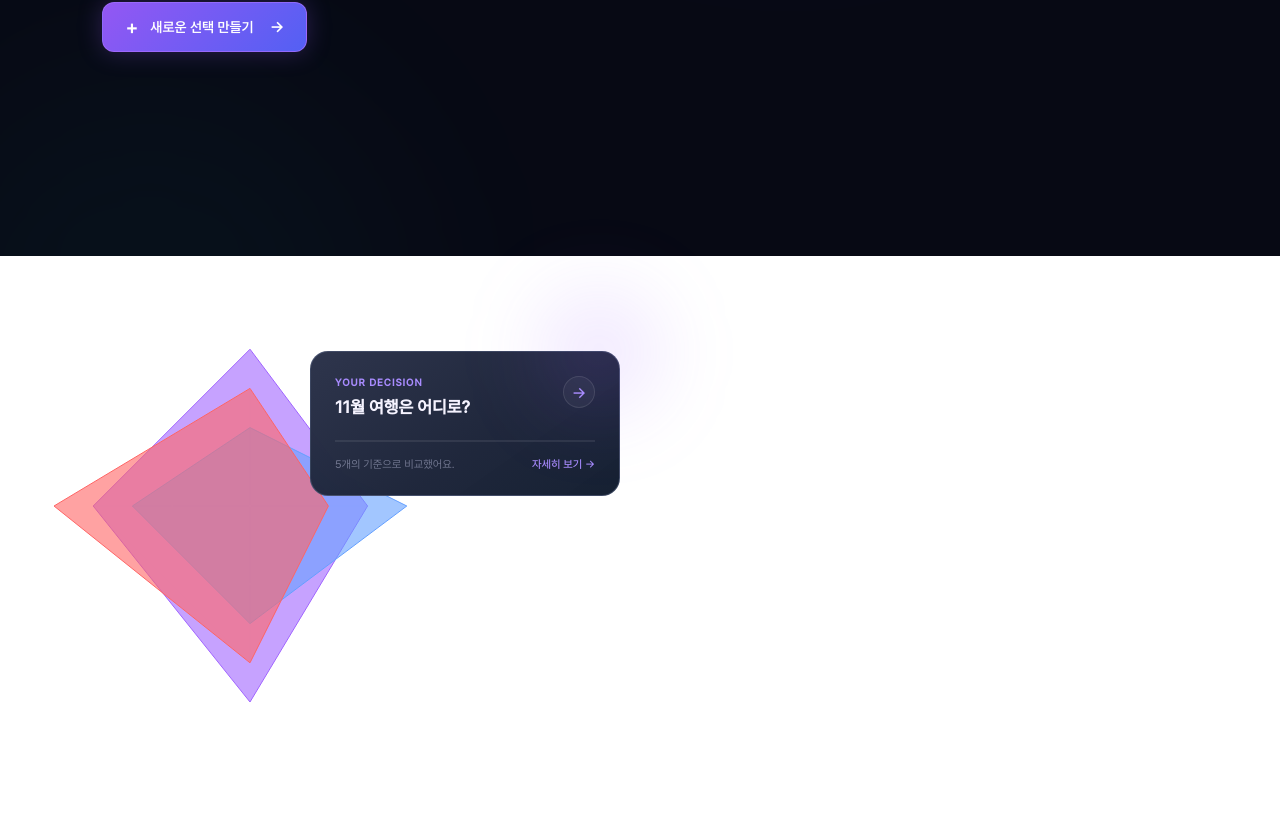
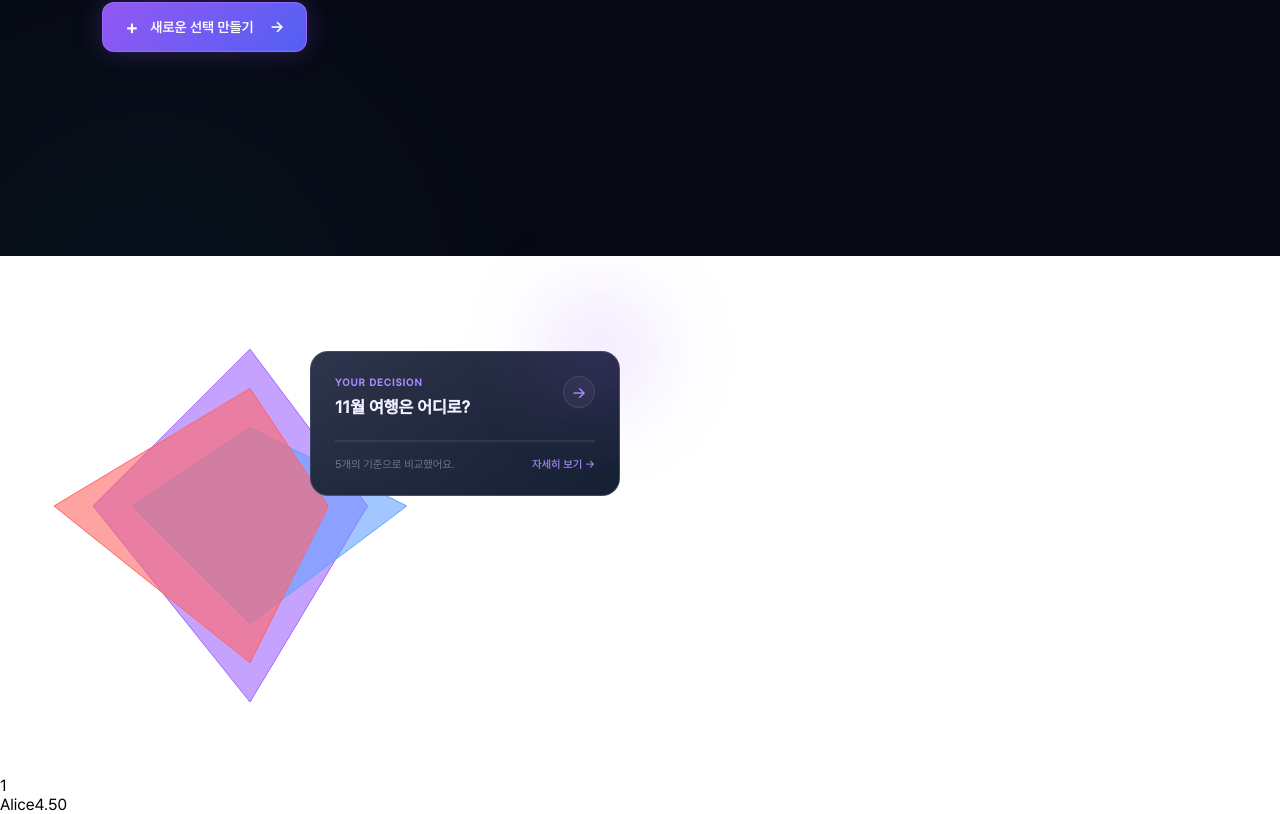
Before and after one commit to ujini7833-droid/WhatIf, a React (Vite) app: page / in a window 1280 px wide. Shown: the part 504-1318 px from the top of the page. Before the commit the page ends 1280 px from the top, so only its background shows below. Built offline with nearby package versions, Linux system fonts and the light colour scheme.

Commit message:
feat: RankingItem.tsx 초안 (#3)

```diff
--- a/src/App.tsx
+++ b/src/App.tsx
@@ -2,6 +2,7 @@ import './App.css'
 import Hero from './components/home/Hero/Hero'
 import DecisionPreview from './components/home/Hero/DecisionPreview'
 import RadarChart from './components/home/Hero/RadarChart'
+import RankingItem from './components/home/Hero/RankingItem'
 
 function App() {
   return (
@@ -9,6 +10,7 @@ function App() {
     <Hero />
     <DecisionPreview />
     <RadarChart />
+    <RankingItem rank={1} name="Alice" score={4.5} />
     </>
   )
 }
--- a/src/components/home/Hero/RankingItem.tsx
+++ b/src/components/home/Hero/RankingItem.tsx
@@ -0,0 +1,49 @@
+interface RankingItemProps {
+    rank: number;
+    name: string;
+    score: number;
+}
+
+const RankingItem = ({
+    rank,
+    name,
+    score,
+}: RankingItemProps) => {
+
+    const percentage = (score / 5) * 100;
+
+    return (
+        <div className="ranking-item">
+
+            <span className={
+                `ranking-item-rank ${rank === 1 ? 'ranking-item-rank--first' : ''}`
+            }>
+                {rank}
+            </span>
+
+            <div className="ranking-item-info">
+
+                <div className="ranking-item-top">
+                    <span className="ranking-item-name">
+                        {name}
+                    </span>
+
+                    <span className="ranking-item-score">
+                        {score.toFixed(2)}
+                    </span>
+                </div>
+
+                <div className="ranking-item-bar">
+                    <div
+                    className="ranking-item-progress"
+                    style={{
+                        width: `${percentage}%`
+                    }}
+                    />
+                </div>
+            </div>
+        </div>
+    );
+};
+
+export default RankingItem;
```
Also changed, not shown: src/components/WeightSlider.tsx (deleted), src/components/decision/CriteriaEditor.tsx (added), src/components/decision/ScoreChart.tsx (added), src/components/decision/ScoreMatrix.tsx (added), src/components/decision/WeightSlider.tsx (added).
